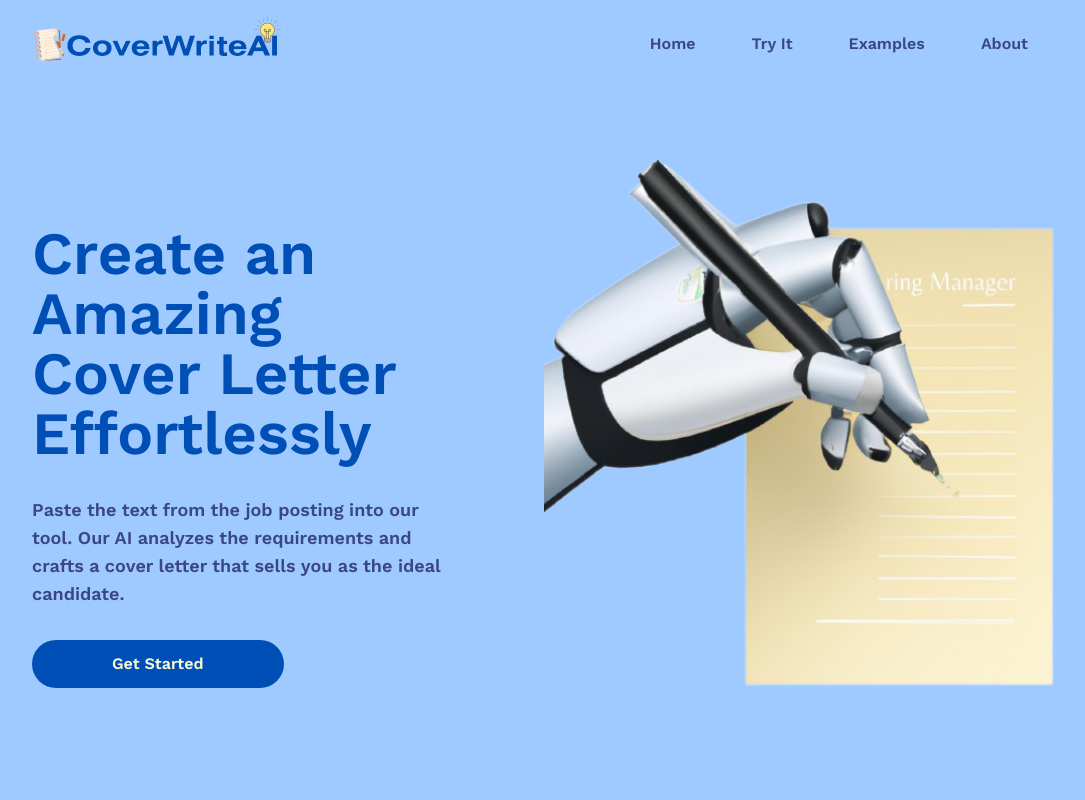
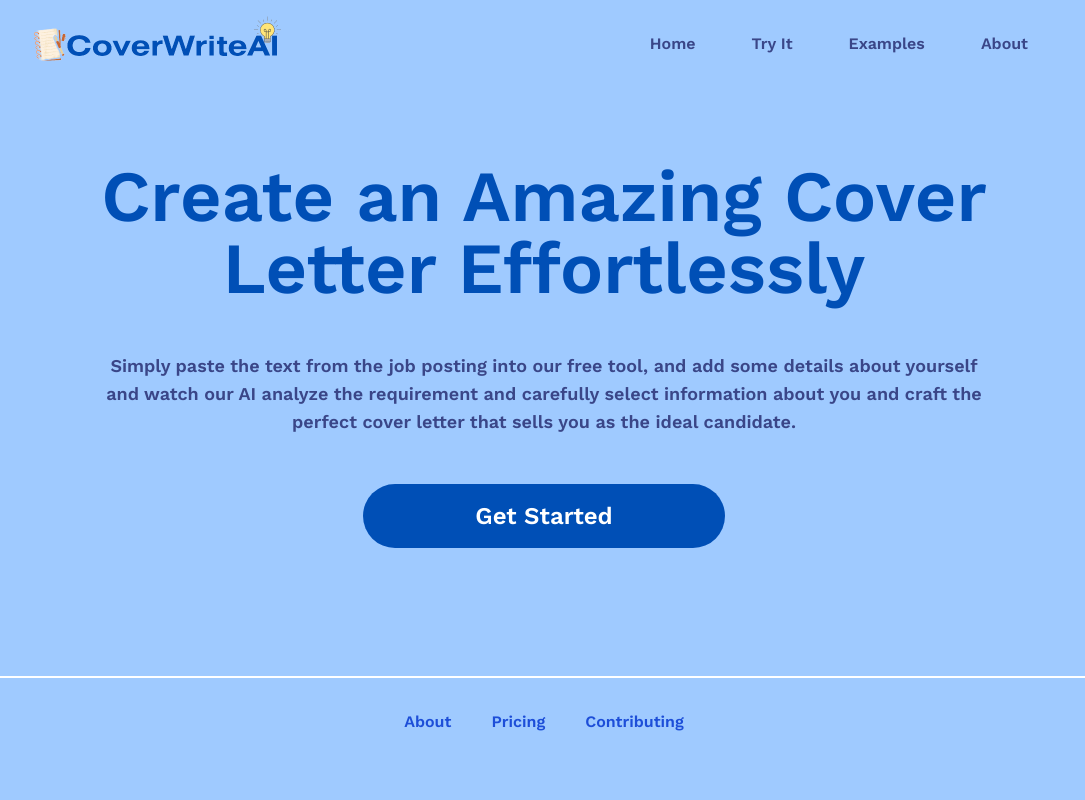
Before and after one commit to Judge-Paul/coverwrite-ai, a React (Vite) app in the folder client/: page / in a window 1280 px wide. Shown: the top 800 px of the page, without its empty margins (96-1181 px from the left). Built offline with nearby package versions, Linux system fonts and the light colour scheme; some icons are missing.

Commit message:
chore: update landing page

```diff
--- a/client/src/components/Footer.jsx
+++ b/client/src/components/Footer.jsx
@@ -33,28 +33,28 @@ export default function Footer() {
 				<div className="mt-8 flex justify-center space-x-4">
 					<Link
 						to="https://x.com/jadge_dev"
-            className="text-blue-700 hover:bg-blue-500 px-1.5 py-1 rounded-md"
+						className="text-blue-700 hover:text-blue-500 px-1.5 py-1 rounded-md"
 					>
 						<span className="sr-only">Twitter</span>
 						<FaTwitter className="h-6 w-6" />
 					</Link>
 					<Link
 						to="https://github.com/Judge-Paul"
-            className="text-blue-700 hover:bg-blue-500 px-1.5 py-1 rounded-md"
+						className="text-blue-700 hover:text-blue-500 px-1.5 py-1 rounded-md"
 					>
 						<span className="sr-only">GitHub</span>
 						<FaGithub className="h-6 w-6" />
 					</Link>
 					<Link
 						to="https://hashnode.com/@jadge"
-            className="text-blue-700 hover:bg-blue-500 px-1.5 py-1 rounded-md"
+						className="text-blue-700 hover:text-blue-500 px-1.5 py-1 rounded-md"
 					>
 						<span className="sr-only">Hashnode</span>
 						<FaHashnode className="h-6 w-6" />
 					</Link>
 					<Link
 						to="https://youtube.com/@jadge_dev23"
-            className="text-blue-700 hover:bg-blue-500 px-1.5 py-1 rounded-md"
+						className="text-blue-700 hover:text-blue-500 px-1.5 py-1 rounded-md"
 					>
 						<span className="sr-only">Youtube</span>
 						<FaYoutube className="h-6 w-6" />
--- a/client/src/pages/Home.jsx
+++ b/client/src/pages/Home.jsx
@@ -9,36 +9,24 @@ export default function Home() {
 			<Helmet>
 				<title>CoverWriteAI - Home</title>
 			</Helmet>
-      <div className="flex flex-col md:flex-row">
-        <div className="w-full md:w-1/2 md:mt-16 lg:pr-20">
-          <h2 className="font-bold text-3xl md:text-6xl text-[#004fb6]">
-            <span className="md:block">Create an </span>
-            <span className="md:block">Amazing </span>
-            <span className="md:block">Cover Letter </span>
-            <span>Effortlessly</span>
+			<div className="flex justify-center items-center">
+				<div className="text-center w-[56rem]">
+					<h2 className="font-bold text-3xl md:text-7xl text-[#004fb6]">
+						Create an Amazing Cover Letter Effortlessly
 					</h2>
-          <img
-            src={Hero}
-            alt="Hero for homepage"
-            className="mt-12 w-full md:w-1/2 block md:hidden"
-          />
-          <p className="text-[#3a4688] font-semibold mt-8 text-lg">
-            Paste the text from the job posting into our tool. Our AI analyzes
-            the requirements and crafts a cover letter that sells you as the
-            ideal candidate.
+					<p className="text-[#3a4688] font-semibold mt-12 text-sm sm:text-lg">
+						Simply paste the text from the job posting into our free tool, and
+						add some details about yourself and watch our AI analyze the
+						requirement and carefully select information about you and craft the
+						perfect cover letter that sells you as the ideal candidate.
 					</p>
 					<Link
 						to="/create"
-            className="text-[#fcfcd4] bg-[#004fb6] hover:bg-[#003d99] active:bg-[#003c99] font-bold px-20 py-3 rounded-full mt-8 inline-block w-full md:w-max text-center"
+						className="text-[#ffffff] bg-[#004fb6] hover:bg-[#003d99] active:bg-[#003c99] font-bold sm:px-28 py-4 rounded-full mt-12 inline-block w-full md:w-max text-center text-lg sm:text-2xl"
 					>
 						Get Started
 					</Link>
 				</div>
-        <img
-          src={Hero}
-          alt="Hero for homepage"
-          className="w-full md:w-1/2 hidden md:block"
-        />
 			</div>
 		</main>
 	);
```
Lines whose indentation alone changed are shown as unchanged.
